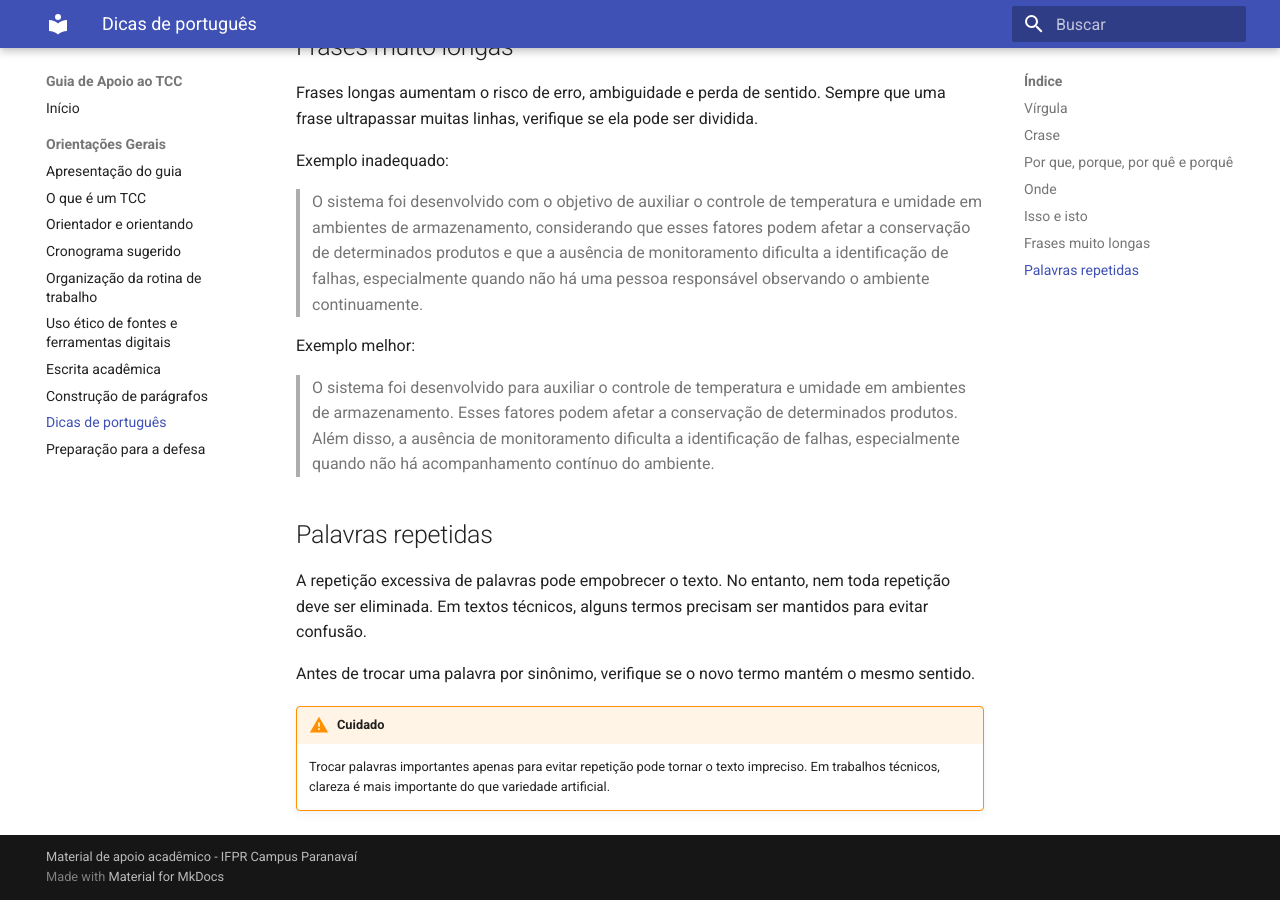
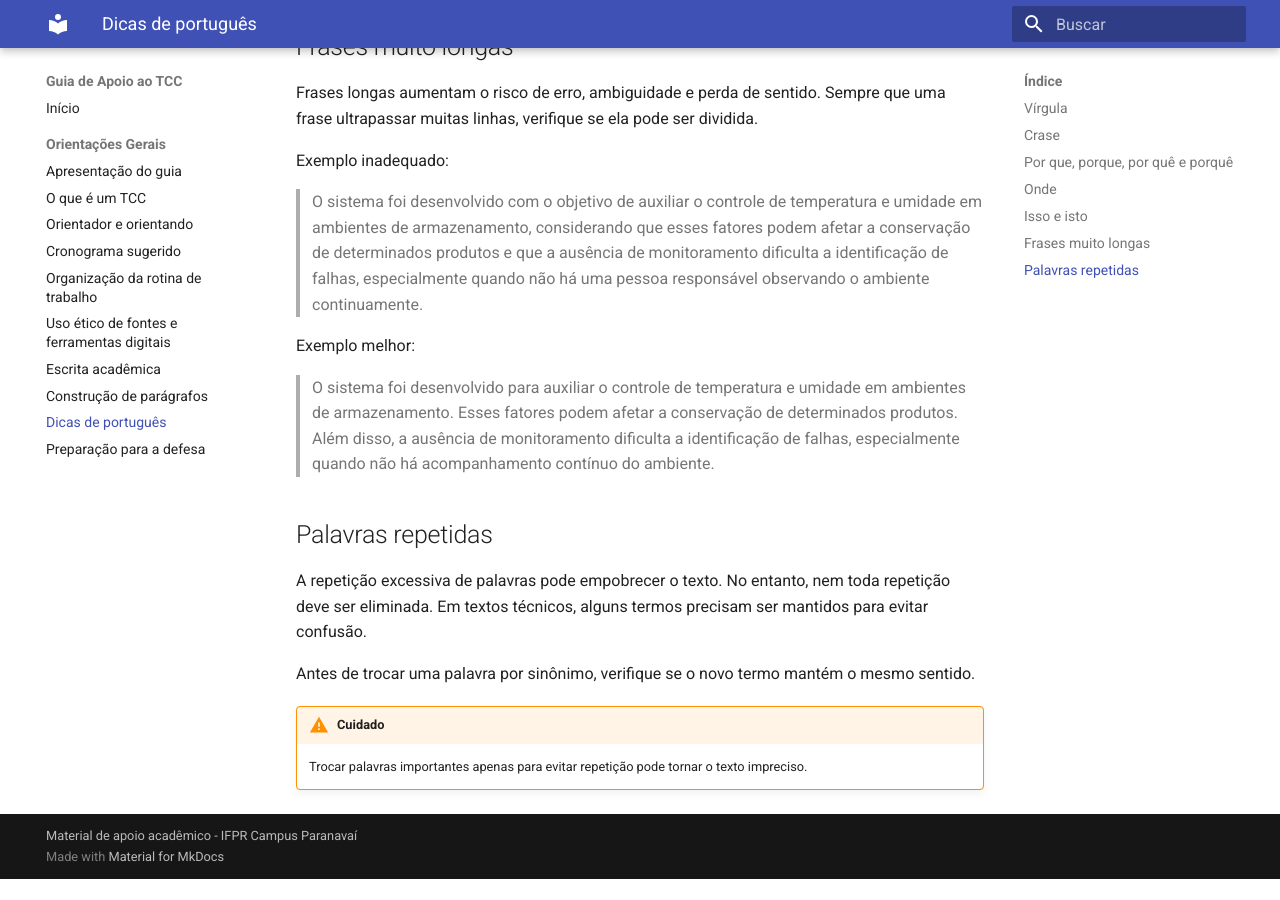
Before and after one commit to danielaflor/tcc, an MkDocs documentation site: the page built from docs/orientacoes-gerais/dicas-portugues.md, in a window 1280 px wide and 900 px high, scrolled down 2133 px. Built offline with MkDocs 1.6.1 and Material for MkDocs 9.7.7, drawn with Linux system fonts in a browser that asks for light colours; after the commit the page ends 3012 px from its top, so only the background shows below that.

Commit message:
Revise warning about word substitution in texts
Removed a cautionary note about clarity versus variety in technical writing.

```diff
--- a/docs/orientacoes-gerais/dicas-portugues.md
+++ b/docs/orientacoes-gerais/dicas-portugues.md
@@ -99,4 +99,4 @@ A repetição excessiva de palavras pode empobrecer o texto. No entanto, nem tod
 Antes de trocar uma palavra por sinônimo, verifique se o novo termo mantém o mesmo sentido.
 
 !!! warning "Cuidado"
-    Trocar palavras importantes apenas para evitar repetição pode tornar o texto impreciso. Em trabalhos técnicos, clareza é mais importante do que variedade artificial.
+    Trocar palavras importantes apenas para evitar repetição pode tornar o texto impreciso.
```
